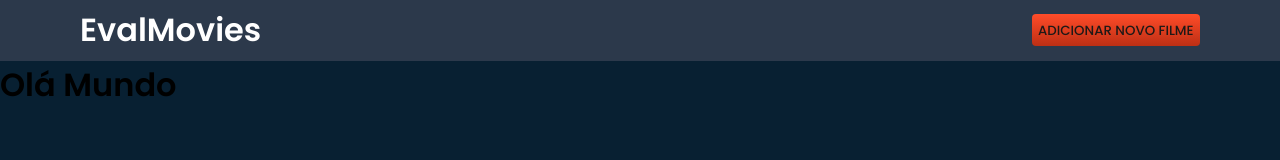
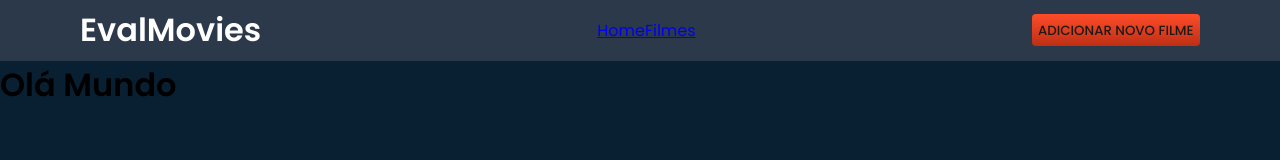
Before and after one commit to GuiSandoval/evalMovies, a React (Create React App) app: page / in a window 1280 px wide. Shown: the top 160 px of the page. Built offline with nearby package versions, Linux system fonts and the light colour scheme.

Commit message:
chore ✨: Create header routes

```diff
--- a/src/App.tsx
+++ b/src/App.tsx
@@ -1,5 +1,6 @@
 import React, { useState } from 'react';
 import Modal from 'react-modal';
+import { BrowserRouter } from 'react-router-dom';
 
 import { Header } from './components/Header';
 import { ModalNewFilm } from './components/ModalNewFilm';
@@ -14,8 +15,10 @@
 
   return (
     <>
-      <Header onOpenModalNewFilm={() => setIsNewFilmModal(true)} />
-      <RoutesApp />
+      <BrowserRouter>
+        <Header onOpenModalNewFilm={() => setIsNewFilmModal(true)} />
+        <RoutesApp />
+      </BrowserRouter>
 
       <ModalNewFilm isHandleClose={() => setIsNewFilmModal(false)} isOpen={isNewFilmModal} />
       <GlobalStyle />
--- a/src/components/Header/index.tsx
+++ b/src/components/Header/index.tsx
@@ -1,4 +1,5 @@
 import { Container, ContentHeader } from './styles'
+import {Link} from 'react-router-dom'
 
 interface IProps {
     onOpenModalNewFilm: () => void;
@@ -10,6 +11,10 @@
         <Container>
             <ContentHeader>
                 <h1>EvalMovies</h1>
+                <div>
+                    <Link to="/">Home</Link>
+                    <Link to="/lista-filmes">Filmes</Link>
+                </div>
                 <button type="button" onClick={onOpenModalNewFilm}>Adicionar Novo Filme</button>
 
 
--- a/src/routes.tsx
+++ b/src/routes.tsx
@@ -1,16 +1,14 @@
 import React from 'react'
-import { BrowserRouter, Routes, Route } from 'react-router-dom';
+import { Routes, Route } from 'react-router-dom';
 import { EvalFilms } from './pages/EvalFilms';
 import { GeneralFilms } from './pages/GeneralFilms';
 
 export function RoutesApp() {
     return (
-        <BrowserRouter>
-            <Routes>
-                <Route path="/" element={<EvalFilms />} />
-                <Route path="/lista-filmes" element={<GeneralFilms />} />
-            </Routes>
-        </BrowserRouter>
+        <Routes>
+            <Route path="/" element={<EvalFilms />} />
+            <Route path="/lista-filmes" element={<GeneralFilms />} />
+        </Routes>
     )
 
 }
```
